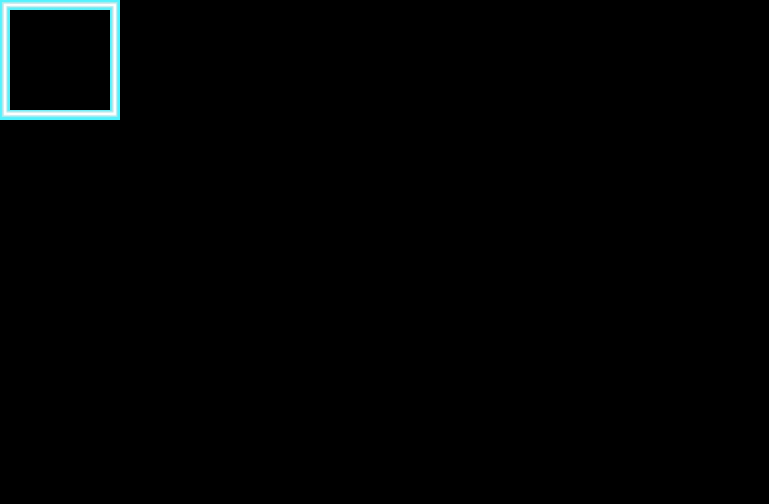
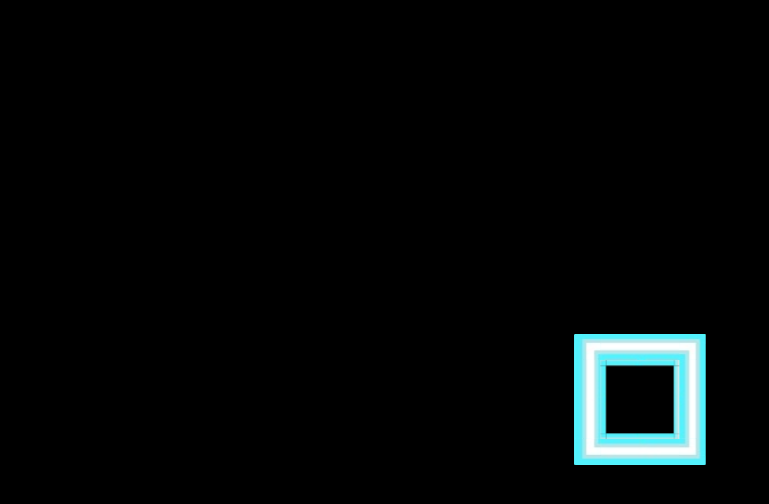
Before and after one commit to chadob/synthCube, a React (Create React App) app: page / in a window 1280 px wide. Shown: the top 504 px of the page, without its empty margins (0-769 px from the left). Built offline with nearby package versions, Linux system fonts and the light colour scheme.

Commit message:
cube grows shrinks and rotates in the middle of the screen

```diff
--- a/src/Components/synthCube.js
+++ b/src/Components/synthCube.js
@@ -3,7 +3,8 @@ import { SynthCubeSideContainer } from '../Containers/synthCubeSideContainer'
 export class SynthCube extends React.Component {
   render() {
     return (
-      <div className="cube-neon" style={{width: this.props.width, height: this.props.height}}>
+      <div className="cube-stage" style={{top: this.props.stageTop, left: this.props.stageLeft, width: this.props.stageWidth, height: this.props.stageHeight}}>
+        <div className="cube-neon" style={{top: this.props.top, left: this.props.left, width: this.props.width, height: this.props.height}}>
           <SynthCubeSideContainer scale={this.props.scale} time={this.props.time} side="top"/>
           <SynthCubeSideContainer scale={this.props.scale} time={this.props.time} side="bottom"/>
           <SynthCubeSideContainer scale={this.props.scale} time={this.props.time} side="front"/>
@@ -11,6 +12,7 @@ export class SynthCube extends React.Component {
           <SynthCubeSideContainer scale={this.props.scale} time={this.props.time} side="left"/>
           <SynthCubeSideContainer scale={this.props.scale} time={this.props.time} side="right"/>
         </div>
+      </div>
     );
   }
 }
--- a/src/Components/synthCubeSide.js
+++ b/src/Components/synthCubeSide.js
@@ -2,14 +2,16 @@ import React from 'react';
 
 export class SynthCubeSide extends React.Component {
   render() {
+    const side = this.props.side;
+    const classSide = "cube-side-" + this.props.side + " cube-side"
     const height = this.props.height;
     const width = this.props.width;
-    const top = this.props.top;
-    const left = this.props.left
+    const transform = this.props.transform;
+    console.log(transform);
     const borderWidth = this.props.borderWidth;
     const zOrder = this.props.zOrder;
     return (
-      <div className="cube-side" style={{height:height, width:width, top:top, left: left, borderWidth: borderWidth, zOrder: zOrder }}>
+      <div className={classSide} style={{height:height, width:width, transform: transform, borderWidth: borderWidth, zOrder: zOrder }}>
       </div>
     );
   }
--- a/src/Containers/synthCubeBoxContainer.js
+++ b/src/Containers/synthCubeBoxContainer.js
@@ -3,7 +3,7 @@ import { SynthCubeBox } from '../Components/synthCubeBox.js';
 import '../Styles/synthCubeBox.css';
 
 
-const initialState = {width: 500, height: 100, time: 0, maxTime: 6, scale: 1};
+const initialState = {width: "100%", height: "100%", time: 0, maxTime: 6, scale: 1};
 export class SynthCubeBoxContainer extends React.Component {
   constructor (props) {
     super(props);
@@ -18,7 +18,6 @@ export class SynthCubeBoxContainer extends React.Component {
   tick () {
     if (this.state.time < this.state.maxTime) {
       this.setState(function(prevState) {
-        console.log(prevState);
         return {
           time: prevState.time + 1/60,
           scale: (this.state.time % initialState.maxTime) <= initialState.maxTime / 2 ?
@@ -30,9 +29,7 @@ export class SynthCubeBoxContainer extends React.Component {
         };
       });
     } else {
-      clearInterval(this.cubeTimer);
       this.setState(function(prevState) {
-        console.log(prevState);
         return {
           time: 0,
           scale: initialState.scale,
--- a/src/Containers/synthCubeContainer.js
+++ b/src/Containers/synthCubeContainer.js
@@ -1,16 +1,23 @@
 import React from 'react';
 import '../Styles/synthCube.css';
 import { SynthCube } from '../Components/synthCube.js';
-
-const initialSize = {height: 100, width: 100};
+// cube defaults to being in the middle of the screen based off of lines 13, 14, 17, 18
+const initialCubeSize = {height: 50, width: 50};
+const initialStageSize = {height: 100, width: 100};
 export class SynthCubeContainer extends React.Component {
   render() {
     const time = this.props.time;
     const scale = this.props.scale;
-    const width = initialSize.width * this.props.scale;
-    const height = initialSize.height * this.props.scale;
+    const width = initialCubeSize.width * this.props.scale;
+    const height = initialCubeSize.height * this.props.scale;
+    const top = "calc(50% - " + (width / 2) + "px)";
+    const left = "calc(50% - " + (height / 2) + "px)";
+    const stageWidth = initialStageSize.width * this.props.scale;
+    const stageHeight = initialStageSize.height * this.props.scale;
+    const stageTop = "calc(50% - " + (stageWidth / 2) + "px)";
+    const stageLeft = "calc(50% - " + (stageHeight / 2) + "px)";
     return (
-      <SynthCube time={time} scale={scale} width={width} height={height}/>
+      <SynthCube time={time} scale={scale} width={width} height={height} top={top} left={left} stageTop={stageTop} stageLeft={stageLeft} stageWidth={stageWidth} stageHeight={stageHeight}/>
     );
   }
 }
--- a/src/Containers/synthCubeSideContainer.js
+++ b/src/Containers/synthCubeSideContainer.js
@@ -2,69 +2,52 @@ import React from 'react';
 import '../Styles/synthCubeSide.css';
 import { SynthCubeSide } from '../Components/synthCubeSide.js';
 
-const initialSize = {width: 100, height: 100};
+const initialSize = {width: 30, height: 30, translate: 25};
+
+export class SynthCubeSideContainer extends React.Component {
+  render() {
     const styles = {
       top: {
         zOrder: 0,
-    height: 0,
-    width: 100,
-    top: 0,
-    left: 0,
-    borderWidth: 0
+        borderWidth: 10,
+        transform: "rotateX(90deg) translateZ(" + initialSize.translate * this.props.scale + "px)"
       },
       bottom: {
         zOrder: 0,
-    height: 0,
-    width: 100,
-    top: 100,
-    left: 0,
-    borderWidth: 0
+        borderWidth: 10,
+        transform: "rotateX(-90deg) translateZ(" + initialSize.translate * this.props.scale + "px)"
       },
       front: {
         zOrder: 0,
-    height: 100,
-    width: 100,
-    top: 0,
-    left: 0,
-    borderWidth: 10
+        borderWidth: 10,
+        transform: "rotateX(0deg) translateZ(" + initialSize.translate * this.props.scale + "px)"
       },
       back: {
         zOrder: 0,
-    height: 100,
-    width: 100,
-    top: 0,
-    left: 0,
-    borderWidth: 10
+        borderWidth: 10,
+        transform: "rotateY(180deg) translateZ(" + initialSize.translate * this.props.scale + "px)"
       },
       left: {
         zOrder: 0,
-    height: 100,
-    width: 0,
-    top: 0,
-    left: 0,
-    borderWidth: 0
+        borderWidth: 10,
+        transform: "rotateY(-90deg) translateZ(" + initialSize.translate * this.props.scale + "px)"
       },
       right: {
         zOrder: 0,
-    height: 100,
-    width: 0,
-    top: 0,
-    left: 100,
-    borderWidth: 0
+        borderWidth: 10,
+        transform: "rotateY(90deg) translateZ(" + initialSize.translate * this.props.scale + "px)"
       }
     }
-export class SynthCubeSideContainer extends React.Component {
-  render() {
     return (
       <SynthCubeSide
+        side={this.props.side}
         time={this.props.time}
         scale={this.props.scale}
         side={this.props.side}
         zOrder={styles[this.props.side].zOrder}
-        height={styles[this.props.side].height * this.props.scale}
-        width={styles[this.props.side].width * this.props.scale}
-        top={styles[this.props.side].top}
-        left={styles[this.props.side].left}
+        height={initialSize.height * this.props.scale}
+        width={initialSize.width * this.props.scale}
+        transform ={styles[this.props.side].transform}
         borderWidth={styles[this.props.side].borderWidth * this.props.scale}
       />
 
--- a/src/Styles/App.css
+++ b/src/Styles/App.css
@@ -7,3 +7,11 @@ body {
   width: 100%;
   background: black;
 }
+#root {
+  height: 100%;
+  width: 100%;
+}
+.App {
+  height: 100%;
+  width: 100%;
+}
--- a/src/Styles/synthCube.css
+++ b/src/Styles/synthCube.css
@@ -1,58 +1,26 @@
+.cube-stage {
+  position: absolute;
+  width: 200px;
+  height: 200px;
+  -webkit-perspective: 1600px;
+  perspective: 800px;
+  -webkit-perspective-origin: 50% -240px;
+  perspective-origin: 50%;
+}
 .cube-neon {
-  position: relative;
+  position: absolute;
+  top: 50px;
   width: 100px;
   height: 100px;
+  left: 50px;
+  top: 50px;
+  -webkit-transform-style: preserve-3d;
+  transform-style: preserve-3d;
+-webkit-transform: rotateY(30deg);
+-webkit-transform: rotateX(30deg);
+-webkit-animation: rotate 6s infinite linear;
 }
-.cube-side {
-  position: absolute;
-  border: 10px solid transparent;
-  border-image: url(../Assets/tealNeonBorder.jpg) 30% round;
+@-webkit-keyframes rotate {
+  0% { -webkit-transform: rotateX(0deg) rotateY(0deg);}
+  100% { -webkit-transform: rotateX(360deg) rotateY(360deg);}
 }
-.cube-side-front {
-  border: 10px solid transparent;
-  border-image: url(../Assets/tealNeonBorder.jpg) 30% round;
-  top: 0px;
-  margin-top: 10px;
-  width: 100px;
-  height: 100px;
-}
-.cube-side-top {
-  border: 0px solid transparent;
-  border-image: url(../Assets/tealNeonBorder.jpg) 30% round;
-  top: 0px;
-  margin-top: 10px;
-  width: 100px;
-  height: 0px;
-}
-.cube-side-back {
-  border: 10px solid transparent;
-  border-image: url(../Assets/tealNeonBorder.jpg) 30% round;
-  top: 0px;
-  margin-top: 10px;
-  width: 100px;
-  height: 100px;
-}
-.cube-side-bottom {
-  border: 0px solid transparent;
-  border-image: url(../Assets/tealNeonBorder.jpg) 30% round;
-  top: 100px;
-  margin-top: 10px;
-  width: 100px;
-  height: 0px;
-}
-.cube-side-left {
-  border: 0px solid transparent;
-  border-image: url(../Assets/tealNeonBorder.jpg) 30% round;
-  left: 0px;
-  margin-top: 10px;
-  width: 0px;
-  height: 100px;
-}
-.cube-side-right {
-  border: 0px solid transparent;
-  border-image: url(../Assets/tealNeonBorder.jpg) 30% round;
-  left: 100px;
-  margin-top: 10px;
-  width: 0px;
-  height: 100px;
-}
--- a/src/Styles/synthCubeBox.css
+++ b/src/Styles/synthCubeBox.css
@@ -1,4 +1,4 @@
 .cube-box {
-  width: 500px;
-  height: 100px;
+  width: 100%;
+  height: 100%;
 }
--- a/src/Styles/synthCubeSide.css
+++ b/src/Styles/synthCubeSide.css
@@ -1,53 +1,32 @@
 .cube-side {
+  display: block;
   position: absolute;
   border: 10px solid transparent;
   border-image: url(../Assets/tealNeonBorder.jpg) 30% round;
+  -webkit-transform-origin: 50% 50% 0;
+  transform-origin: 50% 50% 0;
 }
 .cube-side-front {
   border: 10px solid transparent;
   border-image: url(../Assets/tealNeonBorder.jpg) 30% round;
-  top: 0px;
-  margin-top: 10px;
-  width: 100px;
-  height: 100px;
+}
+.cube-side-back {
+  border: 10px solid transparent;
+  border-image: url(../Assets/tealNeonBorder.jpg) 30% round;
 }
 .cube-side-top {
   border: 0px solid transparent;
   border-image: url(../Assets/tealNeonBorder.jpg) 30% round;
-  top: 0px;
-  margin-top: 10px;
-  width: 100px;
-  height: 0px;
-}
-.cube-side-back {
-  border: 10px solid transparent;
-  border-image: url(../Assets/tealNeonBorder.jpg) 30% round;
-  top: 0px;
-  margin-top: 10px;
-  width: 100px;
-  height: 100px;
 }
 .cube-side-bottom {
   border: 0px solid transparent;
   border-image: url(../Assets/tealNeonBorder.jpg) 30% round;
-  top: 100px;
-  margin-top: 10px;
-  width: 100px;
-  height: 0px;
 }
 .cube-side-left {
   border: 0px solid transparent;
   border-image: url(../Assets/tealNeonBorder.jpg) 30% round;
-  left: 0px;
-  margin-top: 10px;
-  width: 0px;
-  height: 100px;
 }
 .cube-side-right {
   border: 0px solid transparent;
   border-image: url(../Assets/tealNeonBorder.jpg) 30% round;
-  left: 100px;
-  margin-top: 10px;
-  width: 0px;
-  height: 100px;
 }
```
Lines whose indentation alone changed are shown as unchanged.
